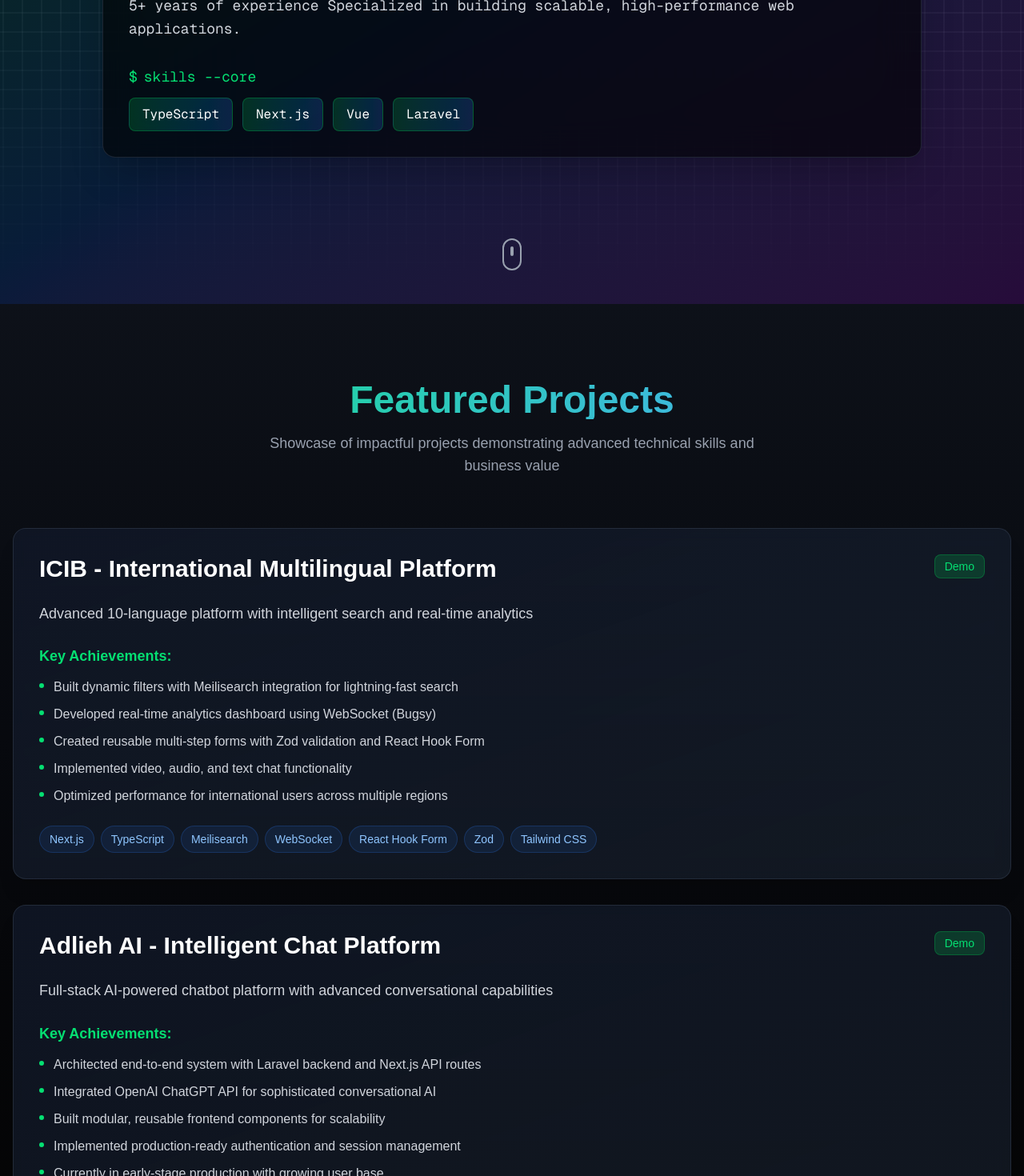
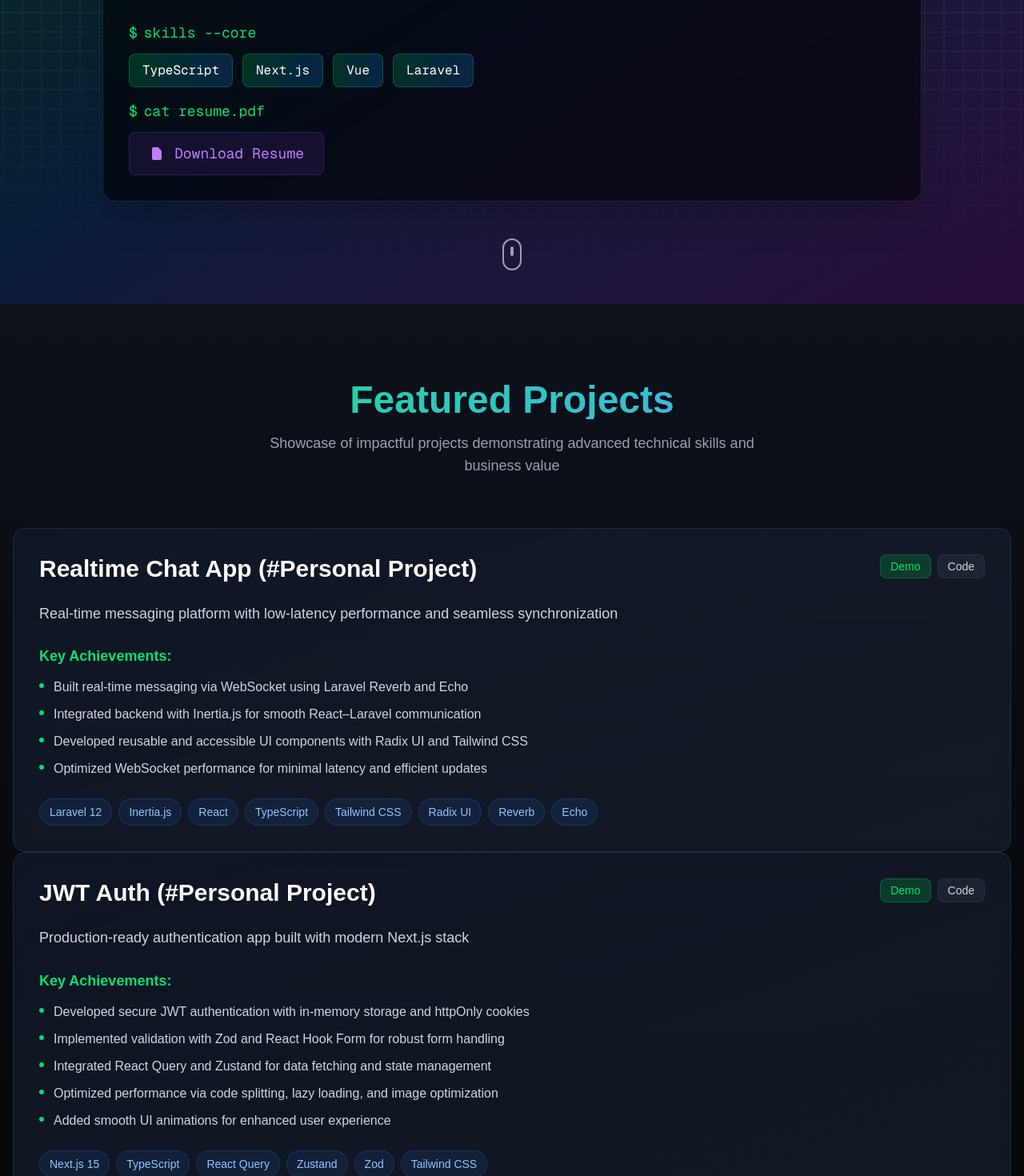
Before and after one commit to elmi-elmi/elmi-elmi.github.io, a Next.js app: page / in a window 1280 px wide. Shown: the part 420-1890 px from the top of the page at 80% size. Built offline with nearby package versions, Linux system fonts and the light colour scheme.

Commit message:
feat: add new sample

```diff
--- a/app/page.tsx
+++ b/app/page.tsx
@@ -86,8 +86,41 @@ const PRIMARY_SKILLS: string[] = [
 
 const PROJECTS: Project[] = [
     {
+        id: 4,
+        name: "Realtime Chat App (#Personal Project)",
+        description: "Real-time messaging platform with low-latency performance and seamless synchronization",
+        achievements: [
+            "Built real-time messaging via WebSocket using Laravel Reverb and Echo",
+            "Integrated backend with Inertia.js for smooth React–Laravel communication",
+            "Developed reusable and accessible UI components with Radix UI and Tailwind CSS",
+            "Optimized WebSocket performance for minimal latency and efficient updates"
+        ],
+        tech: ["Laravel 12", "Inertia.js", "React", "TypeScript", "Tailwind CSS", "Radix UI", "Reverb", "Echo"],
+        links: {
+            demo: "#",
+            github: "https://github.com/elmi-elmi/fullstack-messenger"
+        }
+    },
+    {
+        id: 5,
+        name: "JWT Auth (#Personal Project)",
+        description: "Production-ready authentication app built with modern Next.js stack",
+        achievements: [
+            "Developed secure JWT authentication with in-memory storage and httpOnly cookies",
+            "Implemented validation with Zod and React Hook Form for robust form handling",
+            "Integrated React Query and Zustand for data fetching and state management",
+            "Optimized performance via code splitting, lazy loading, and image optimization",
+            "Added smooth UI animations for enhanced user experience"
+        ],
+        tech: ["Next.js 15", "TypeScript", "React Query", "Zustand", "Zod", "Tailwind CSS"],
+        links: {
+            demo: "https://auth-nextjs-dun.vercel.app/",
+            github: "https://github.com/elmi-elmi/auth-nextjs"
+        }
+    },
+    {
         id: 1,
-        name: "ICIB - International Multilingual Platform",
+        name: "ICIB - International Multilingual Platform (#Real Project)",
         description: "Advanced 10-language platform with intelligent search and real-time analytics",
         achievements: [
             "Built dynamic filters with Meilisearch integration for lightning-fast search",
@@ -103,7 +136,7 @@ const PROJECTS: Project[] = [
     },
     {
         id: 2,
-        name: "Adlieh AI - Intelligent Chat Platform",
+        name: "Adlieh AI - Intelligent Chat Platform (#Real Project)",
         description: "Full-stack AI-powered chatbot platform with advanced conversational capabilities",
         achievements: [
             "Architected end-to-end system with Laravel backend and Next.js API routes",
@@ -119,7 +152,7 @@ const PROJECTS: Project[] = [
     },
     {
         id: 3,
-        name: "Depoint - E-commerce & Payment System",
+        name: "Depoint - E-commerce & Payment System (#Real Project)",
         description: "Complete e-commerce solution with advanced payment processing and admin dashboard",
         achievements: [
             "Developed comprehensive checkout system (cash, installments, wallet payments)",
@@ -142,7 +175,7 @@ const EXPERIENCES: Experience[] = [
         subtitle: "SaaS - Low Code/No Code Platform",
         date: "Remote | May 2023 – Present",
         items: [
-            "Led migration strategy from Vue 2 to Next.js, improving performance by 60%",
+            "Played a key role in migration from Vue 2 to Next.js, improving performance by 60%",
             "Architected scalable service layers and reusable components for cross-project efficiency",
             "Developed advanced RESTful client-side services using React Query",
             "Built complex multi-step forms with Zod validation and ShadCN UI components",
@@ -244,7 +277,7 @@ const IMPACT: ImpactSection[] = [
             {
                 title: "Team Impact",
                 bullets: [
-                    "Led hiring processes and onboarded 5+ new developers",
+                    "Collaborated on hiring processes and onboarded 3+ new developers",
                     "Mentored junior developers improving team productivity",
                     "Managed complex migration projects (Vue 2 → Next.js)",
                     "Reduced bug reports by 50% through improved documentation"
@@ -399,6 +432,28 @@ export default function Portfolio() {
                                         </span>
                                     ))}
                                 </div>
+
+
+                            </div>
+
+                            {/* Resume */}
+                            <div>
+                                <p className="text-green-400 text-lg mb-3">
+                                    <span className="mr-2">$</span>
+                                    {LABELS.contactResumeCmd}
+                                </p>
+                                <a
+                                    href={CONTACT.resumeHref}
+                                    target="_blank"
+                                    rel="noopener noreferrer"
+                                    download
+                                    className="inline-flex items-center gap-3 px-6 py-3 bg-purple-500/10 text-purple-400 rounded-lg border border-purple-500/20 hover:bg-purple-500/20 transition-colors text-lg"
+                                >
+                                    <svg className="w-5 h-5" fill="currentColor" viewBox="0 0 20 20" aria-hidden="true">
+                                        <path d="M4 4a2 2 0 012-2h4.586A2 2 0 0112 2.586L15.414 6A2 2 0 0116 7.414V16a2 2 0 01-2 2H6a2 2 0 01-2-2V4z"></path>
+                                    </svg>
+                                    <span>Download Resume</span>
+                                </a>
                             </div>
                         </div>
                     </div>
@@ -424,7 +479,7 @@ export default function Portfolio() {
                         </p>
                     </div>
 
-                    <div className="grid grid-cols-1 gap-8">
+                    <div className="grid grid-cols-1 gapflex flex-wrap gap-3-8">
                         {PROJECTS.map((project, index) => (
                             <article
                                 key={project.id}
```
